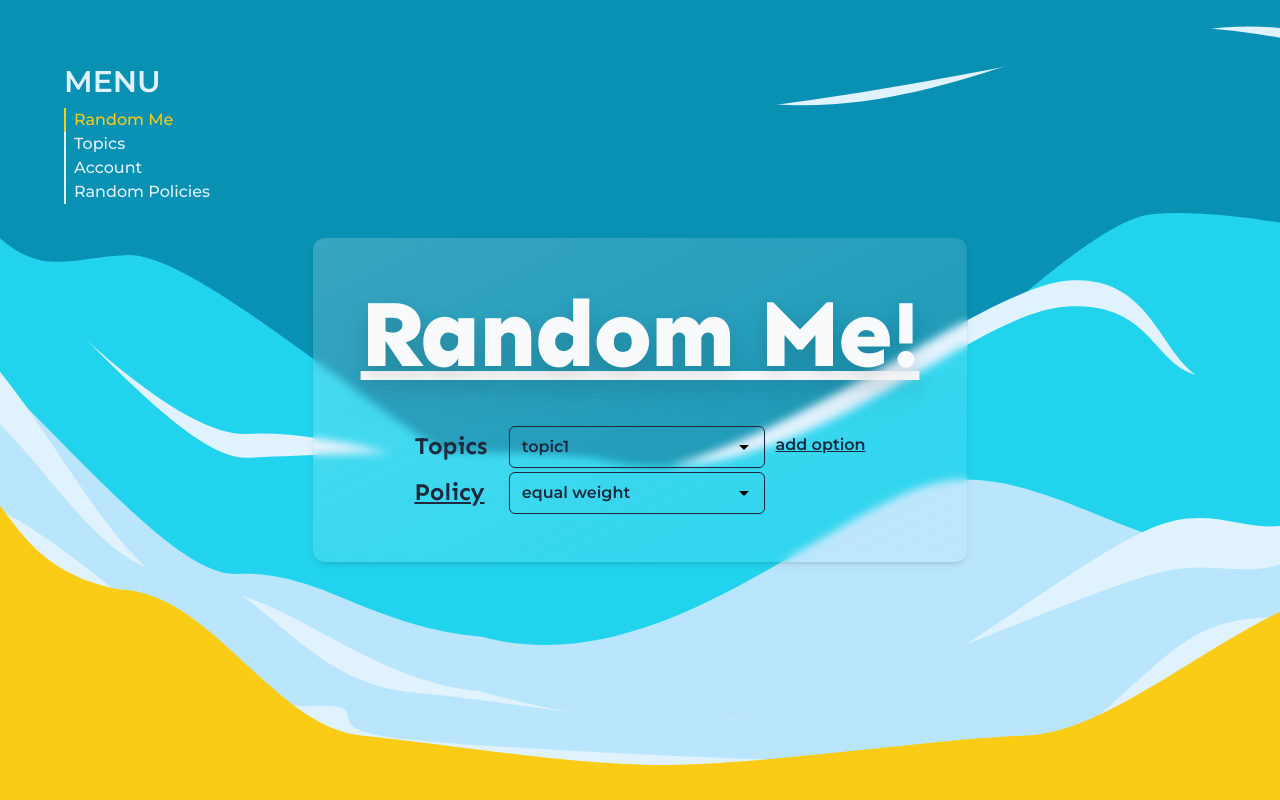
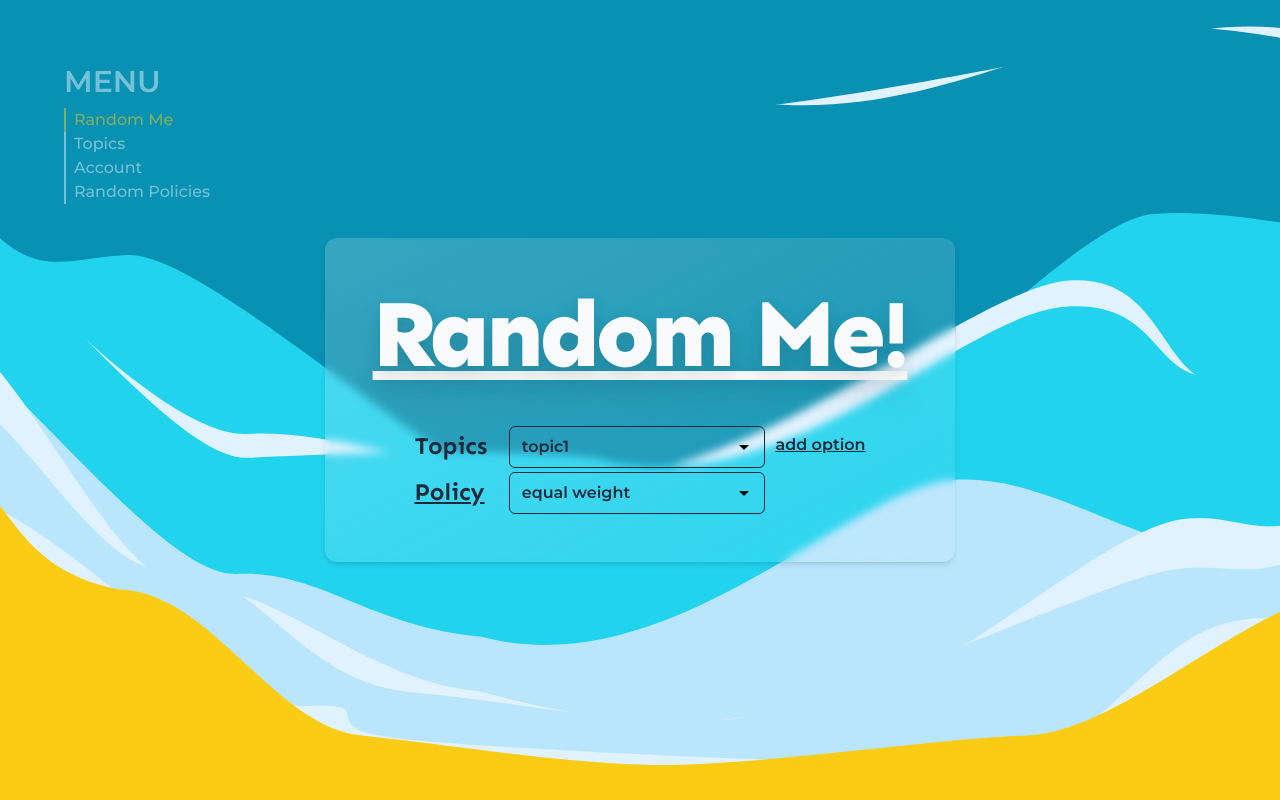
Before and after one commit to Randome-Me/random-me-frontend, a Next.js app: page / in a window 1280 px wide. Built offline with nearby package versions, Linux system fonts and the light colour scheme; some icons are missing.

Commit message:
💄 add some minor styles

```diff
--- a/components/common/Sidebar.tsx
+++ b/components/common/Sidebar.tsx
@@ -18,7 +18,7 @@ export default function Sidebar() {
   }, [router])
 
   return (
-    <aside className="space-y-2">
+    <aside className="space-y-2 opacity-50 hover:opacity-100 transition-opacity inline-flex flex-col">
       <h2 className="text-sky-100">MENU</h2>
       <ul>
         {Object.keys(routeMap).map((route) => (
@@ -27,7 +27,7 @@ export default function Sidebar() {
               <a className="space-x-2">
                 <div
                   className="before:content-['\200B'] inline-block w-[2px]
-                  h-full bg-sky-100"
+                  h-full bg-sky-100 transition-colors"
                   aria-hidden="true"
                   style={
                     activeRoute.current === route
@@ -36,7 +36,7 @@ export default function Sidebar() {
                   }
                 />
                 <span
-                  className={`font-medium ${
+                  className={`font-medium transition-colors ${
                     activeRoute.current === route
                       ? "text-yellow-400"
                       : "text-sky-100"
--- a/pages/index.tsx
+++ b/pages/index.tsx
@@ -53,7 +53,8 @@ export default function Home() {
                 className="text-slate-50 text-shadow-lg text-8xl
                   font-Sen font-extrabold hover:text-yellow-300 underline
                   decoration-slate-50 hover:decoration-yellow-300
-                  active:text-shadow-none block shadow-slate-50 tracking-tight"
+                  active:text-shadow-none block shadow-slate-50 tracking-tighter
+                  transition-all duration-300"
               >
                 Random Me!
               </button>
```
